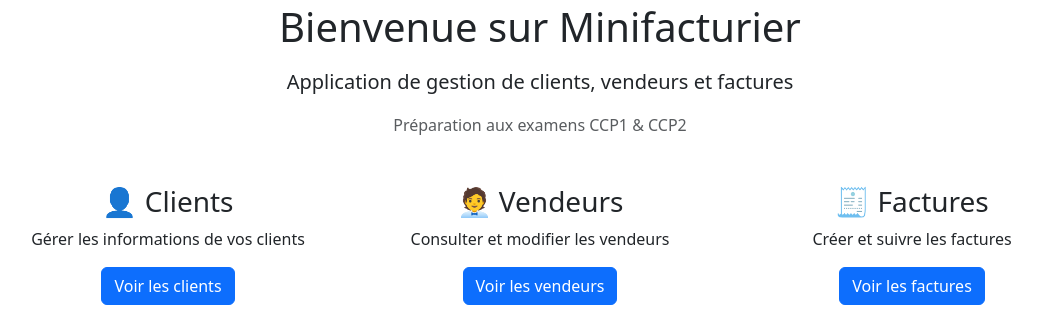
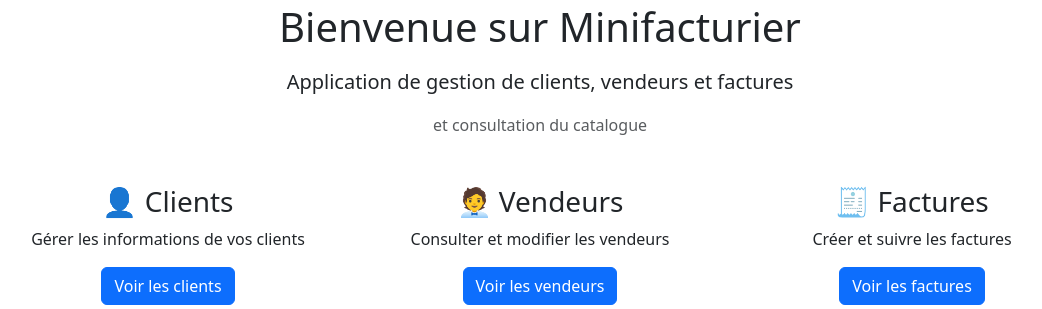
Before and after one commit to jefflearning40/minifacturier, a Symfony app: template templates/home/index.html.twig in a window 1280 px wide. Shown: the part 125-434 px from the top of the page, without its empty margins (100-1142 px from the left). Run offline with Twig, Linux system fonts and the light colour scheme; the template is opened without the code that fills it, so the values that code supplies are empty; some libraries are stand-ins or nearby versions.

Commit message:
fix acceuil

```diff
--- a/templates/home/index.html.twig
+++ b/templates/home/index.html.twig
@@ -10,9 +10,7 @@
         <p class="lead">
             Application de gestion de clients, vendeurs et factures
         </p>
-        <p class="text-muted">
-            Préparation aux examens CCP1 & CCP2
-        </p>
+        <p class="text-muted"> et consultation du catalogue</p>
     </div>
 
     <div class="row text-center">
```
